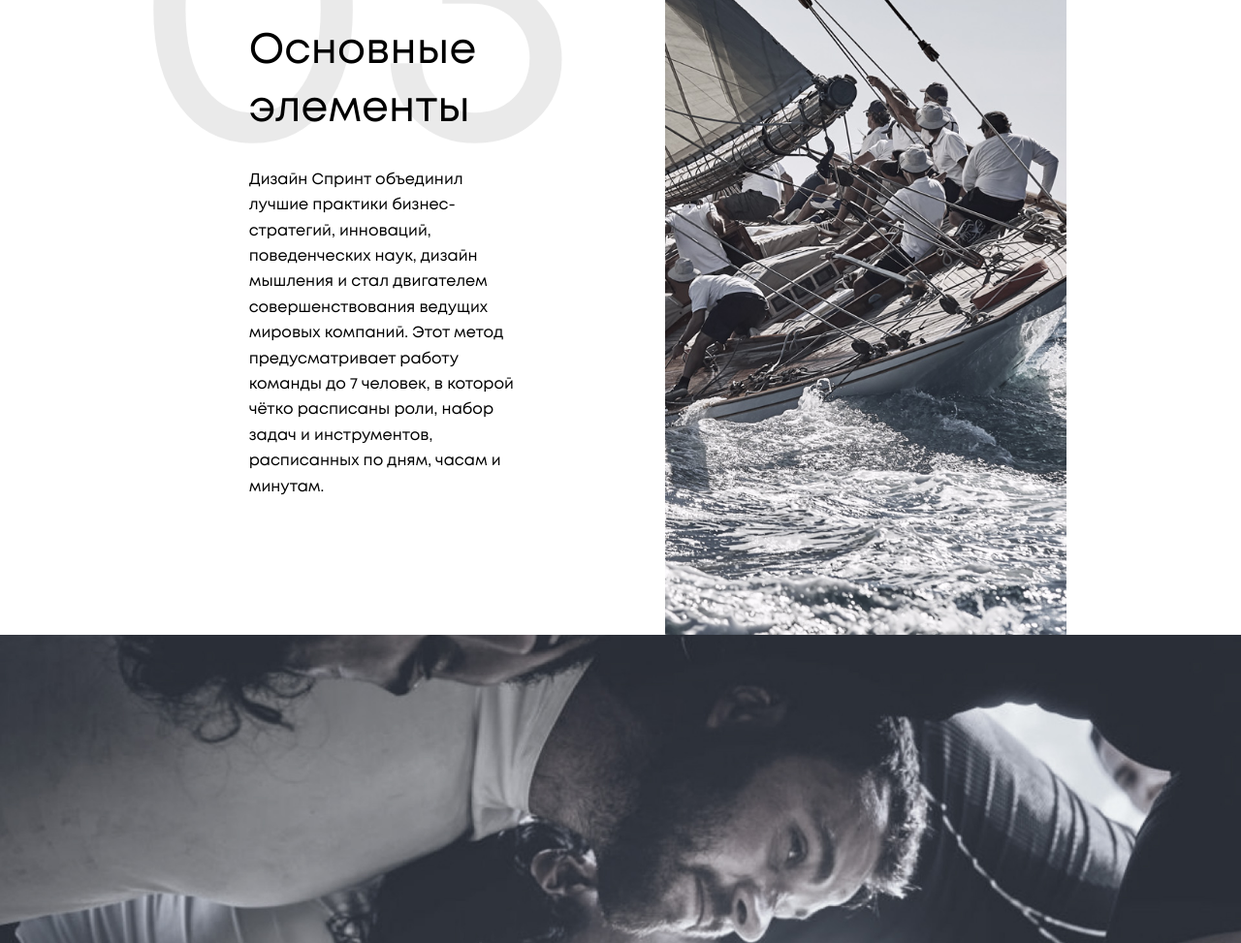
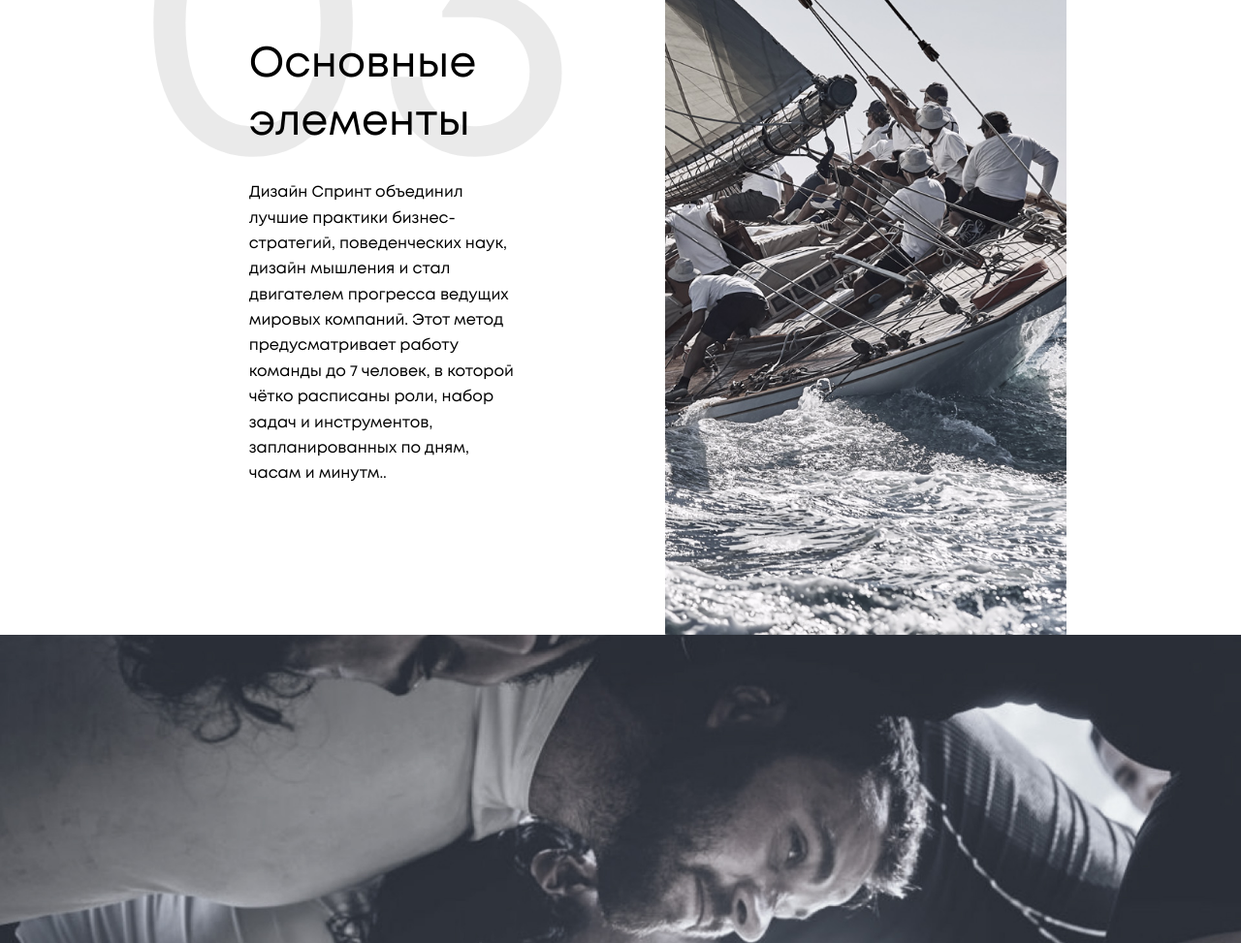
Before and after one commit to MaxSakur/CJ-LAB, a website: page app/single-product-3.html in a window 1280 px wide. Shown: the part 2545-3518 px from the top of the page at 97% size. Drawn offline with nearby package versions, Linux system fonts and the light colour scheme; files that its build step writes are made by us from their sources; files whose address does not match are found by name.

Commit message:
update all texts

```diff
--- a/app/single-product-3.html
+++ b/app/single-product-3.html
@@ -162,11 +162,11 @@
               </h1>
 
               <p>Дизайн Спринт объединил лучшие практики бизнес-стратегий,
-                инноваций, поведенческих наук, дизайн мышления и стал двигателем
-                совершенствования ведущих мировых компаний. Этот метод
-                предусматривает работу команды до 7 человек, в которой чётко
-                расписаны роли, набор задач и инструментов, расписанных по дням,
-                часам и минутам.</p>
+                поведенческих наук, дизайн мышления и стал двигателем прогресса
+                ведущих мировых компаний.
+                Этот метод предусматривает работу команды до 7 человек, в
+                которой чётко расписаны роли, набор задач и инструментов,
+                запланированных по дням, часам и минутм..</p>
 
             </div>
           </div>
```
Also changed, not shown: app/about.html (+8 -5 lines), app/products.html (+7 -11 lines), app/single-product-2.html (+4 -3 lines).
